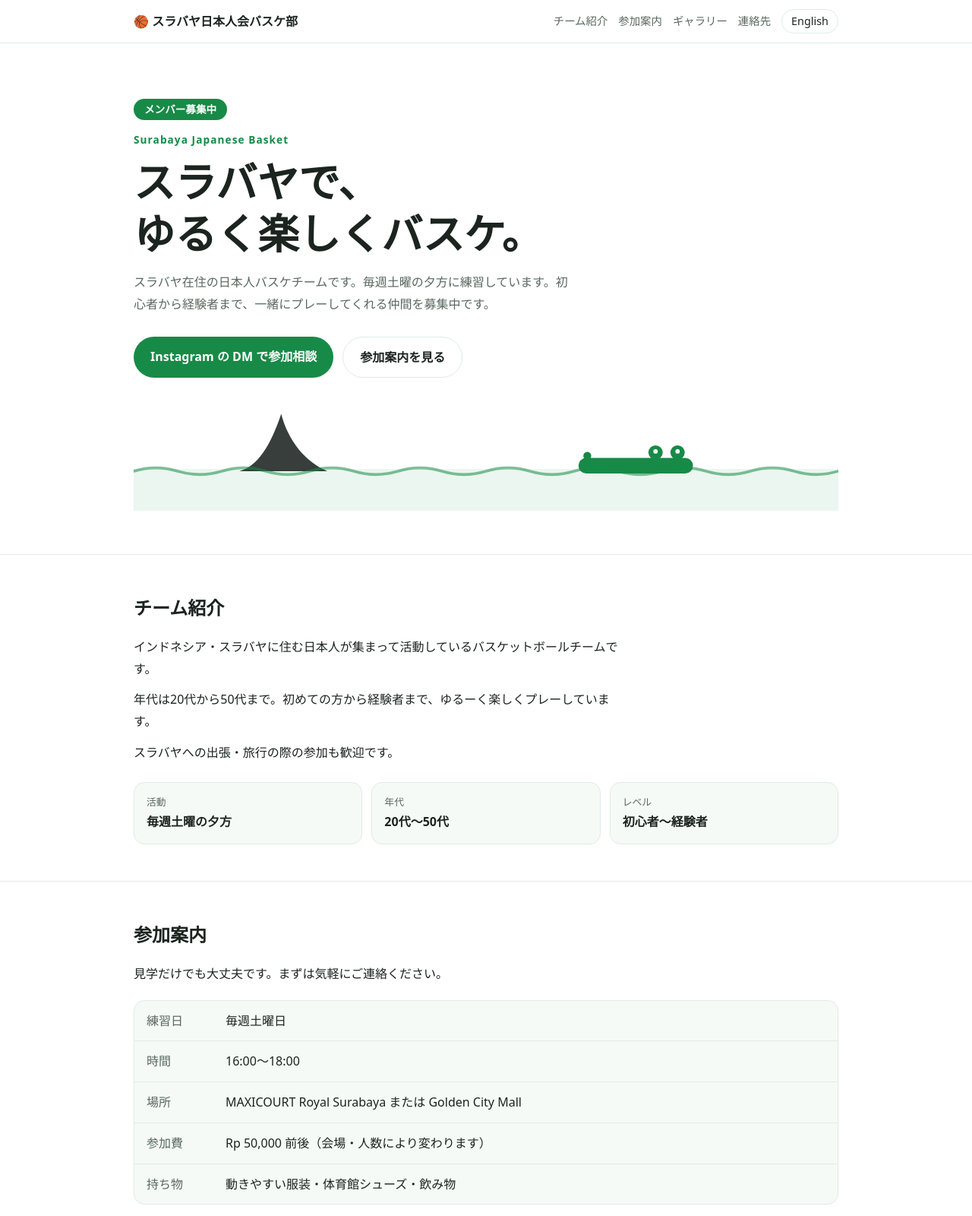
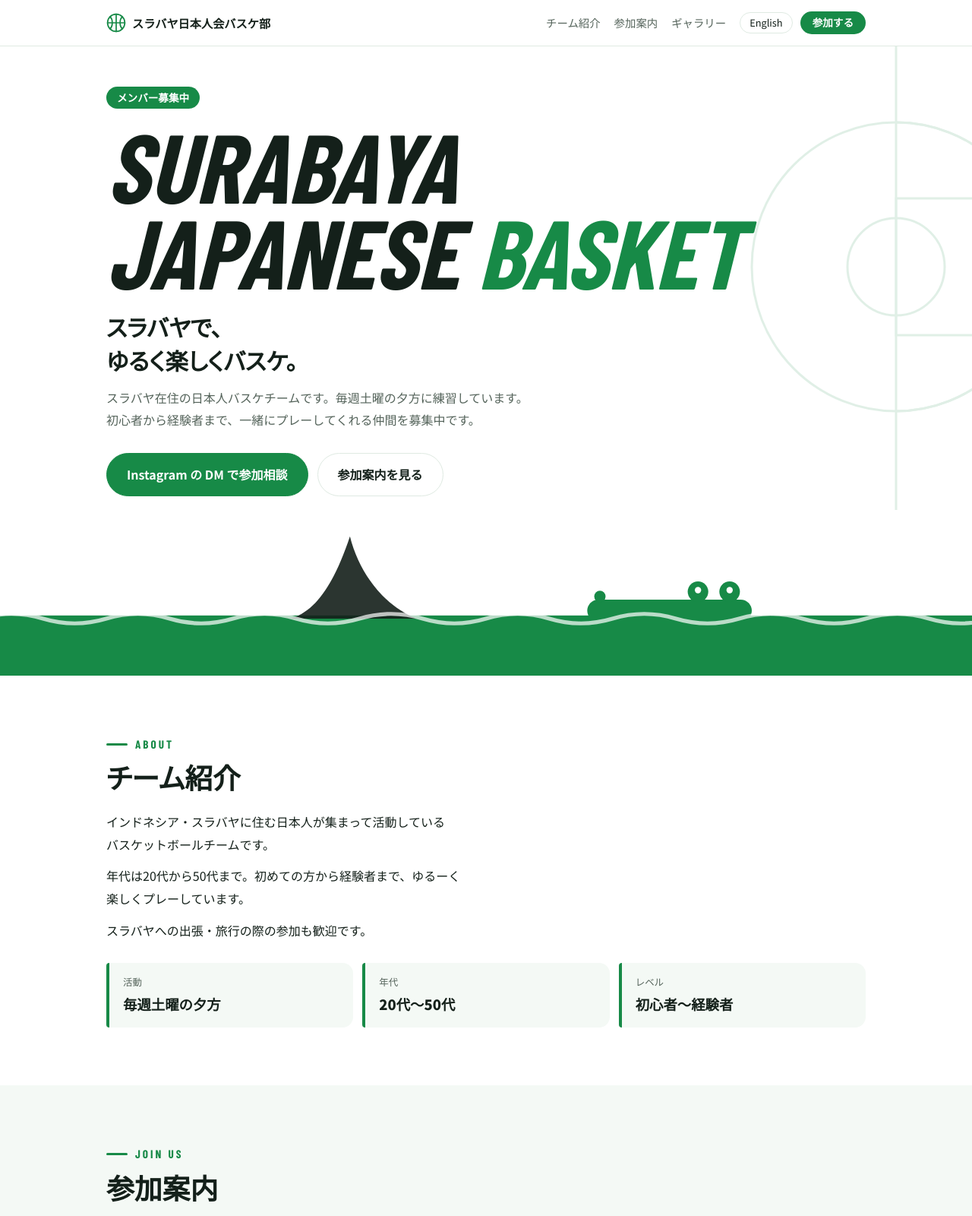
Before and after one commit to surabaya-japanese-basket/surabaya-japanese-basket.github.io, an Astro site: page / in a window 1280 px wide. Shown: the top 1600 px of the page at 76% size. Built offline with nearby package versions, Linux system fonts and the light colour scheme; Astro itself is replaced by a stand-in of ours; a web font is replaced by a local one.

Commit message:
Redesign with a sportier look
Add a large italic wordmark, court-line background, full-bleed
water band with the shark fin and crocodile, numbered section
kickers, a card grid for practice info, and a green closing CTA
band. Fix awkward Japanese line breaks and the mobile header, and
replace the emoji brand mark with an SVG ball.

Co-Authored-By: Claude Sonnet 5.5 <noreply@anthropic.com>

```diff
--- /dev/null
+++ b/src/components/CourtLines.astro
@@ -0,0 +1,27 @@
+---
+// バスケットコートのライン柄（ヒーローの背景装飾）
+---
+
+<svg class="court" viewBox="0 0 640 640" role="presentation" aria-hidden="true" focusable="false">
+  <circle cx="400" cy="320" r="190"></circle>
+  <circle cx="400" cy="320" r="64"></circle>
+  <line x1="400" y1="0" x2="400" y2="640"></line>
+  <rect x="400" y="230" width="240" height="180"></rect>
+  <path d="M400 130 A 190 190 0 0 1 400 510"></path>
+</svg>
+
+<style>
+  .court {
+    position: absolute;
+    right: -140px;
+    top: -30px;
+    width: 640px;
+    height: 640px;
+    max-width: none;
+    fill: none;
+    stroke: var(--color-accent);
+    stroke-width: 3;
+    opacity: 0.13;
+    pointer-events: none;
+  }
+</style>
--- a/src/components/Home.astro
+++ b/src/components/Home.astro
@@ -2,6 +2,7 @@
 import { Image } from 'astro:assets';
 import Base from '../layouts/Base.astro';
 import Mascots from './Mascots.astro';
+import CourtLines from './CourtLines.astro';
 import { ui, INSTAGRAM_URL, type Lang } from '../i18n/ui';
 
 interface Props {
@@ -22,21 +23,23 @@ const photos = Object.entries(
 
 <Base lang={lang}>
   <section class="hero">
-    <div class="wrap">
+    <CourtLines />
+    <div class="wrap hero-inner">
       <p class="badge">{t.hero.badge}</p>
-      <p class="eyebrow">{t.hero.eyebrow}</p>
+      <p class="wordmark" aria-hidden="true">SURABAYA<br />JAPANESE <em>BASKET</em></p>
       <h1>{t.hero.heading}</h1>
       <p class="lead">{t.hero.lead}</p>
       <div class="cta-row">
         <a class="btn" href={INSTAGRAM_URL} target="_blank" rel="noopener noreferrer">{t.hero.cta}</a>
         <a class="btn ghost" href="#join">{t.hero.ctaSub}</a>
       </div>
-      <Mascots />
     </div>
+    <Mascots bold />
   </section>
 
   <section class="block" id="about">
     <div class="wrap">
+      <p class="kicker">ABOUT</p>
       <h2>{t.about.heading}</h2>
       {t.about.body.map((p) => <p>{p}</p>)}
       <ul class="facts">
@@ -52,14 +55,15 @@ const photos = Object.entries(
     </div>
   </section>
 
-  <section class="block" id="join">
+  <section class="block tint" id="join">
     <div class="wrap">
+      <p class="kicker">JOIN US</p>
       <h2>{t.join.heading}</h2>
       <p>{t.join.lead}</p>
-      <dl class="rows">
+      <dl class="info-grid">
         {
-          t.join.rows.map((r) => (
-            <div>
+          t.join.rows.map((r, i) => (
+            <div class:list={['info', { big: i === 1, wide: i === 2 }]}>
               <dt>{r.label}</dt>
               <dd>{r.value}</dd>
             </div>
@@ -72,6 +76,7 @@ const photos = Object.entries(
 
   <section class="block" id="gallery">
     <div class="wrap">
+      <p class="kicker">GALLERY</p>
       <h2>{t.gallery.heading}</h2>
       <p>{t.gallery.lead}</p>
       {
@@ -89,15 +94,16 @@ const photos = Object.entries(
           </div>
         )
       }
-      <a class="btn" href={INSTAGRAM_URL} target="_blank" rel="noopener noreferrer">{t.gallery.cta}</a>
+      <a class="btn ghost" href={INSTAGRAM_URL} target="_blank" rel="noopener noreferrer">{t.gallery.cta}</a>
     </div>
   </section>
 
-  <section class="block" id="contact">
+  <section class="closing" id="contact">
     <div class="wrap">
-      <h2>{t.contact.heading}</h2>
+      <p class="kicker light">CONTACT</p>
+      <h2>{t.contact.title}</h2>
       <p>{t.contact.lead}</p>
-      <a class="btn" href={INSTAGRAM_URL} target="_blank" rel="noopener noreferrer">{t.contact.cta}</a>
+      <a class="btn invert" href={INSTAGRAM_URL} target="_blank" rel="noopener noreferrer">{t.contact.cta}</a>
     </div>
   </section>
 </Base>
--- a/src/components/Mascots.astro
+++ b/src/components/Mascots.astro
@@ -3,25 +3,27 @@
 // ユニフォームのロゴ素材を受け取ったら差し替える。市の公式紋章は使わない。
 interface Props {
   compact?: boolean;
+  bold?: boolean;
 }
-const { compact = false } = Astro.props;
+const { compact = false, bold = false } = Astro.props;
 ---
 
 <svg
-  class:list={['mascots', { compact }]}
+  class:list={['mascots', { compact, bold }]}
   viewBox="0 0 640 96"
+  preserveAspectRatio={bold ? 'xMidYMax slice' : 'xMidYMid meet'}
   role="presentation"
   aria-hidden="true"
   focusable="false"
 >
   <rect class="water" x="0" y="58" width="640" height="38"></rect>
-  <path class="fin" d="M96 60 C 112 56 124 38 134 8 C 140 32 156 52 176 60 Z"></path>
-  <rect class="croc" x="404" y="48" width="104" height="14" rx="7"></rect>
-  <circle class="croc" cx="412" cy="46" r="3.6"></circle>
+  <path class="fin" d="M196 60 C 212 56 224 38 234 8 C 240 32 256 52 276 60 Z"></path>
+  <rect class="croc" x="384" y="48" width="104" height="14" rx="7"></rect>
+  <circle class="croc" cx="392" cy="46" r="3.6"></circle>
+  <circle class="croc" cx="454" cy="43" r="6.5"></circle>
   <circle class="croc" cx="474" cy="43" r="6.5"></circle>
-  <circle class="croc" cx="494" cy="43" r="6.5"></circle>
+  <circle class="eye" cx="454" cy="42" r="2"></circle>
   <circle class="eye" cx="474" cy="42" r="2"></circle>
-  <circle class="eye" cx="494" cy="42" r="2"></circle>
   <path
     class="wave"
     d="M0 60 Q 20 54 40 60 T 80 60 T 120 60 T 160 60 T 200 60 T 240 60 T 280 60 T 320 60 T 360 60 T 400 60 T 440 60 T 480 60 T 520 60 T 560 60 T 600 60 T 640 60"
@@ -33,14 +35,17 @@ const { compact = false } = Astro.props;
     display: block;
     width: 100%;
     height: auto;
-    margin-top: 36px;
   }
   .mascots.compact {
     max-width: 320px;
     margin: 0 0 12px;
   }
+  .mascots.bold {
+    height: clamp(110px, 16vw, 200px);
+    margin: 0;
+  }
   .water { fill: var(--color-accent); opacity: 0.08; }
-  .fin { fill: var(--color-text); opacity: 0.88; }
+  .fin { fill: var(--color-text); opacity: 0.9; }
   .croc { fill: var(--color-accent); }
   .eye { fill: var(--color-bg); }
   .wave {
@@ -50,4 +55,7 @@ const { compact = false } = Astro.props;
     stroke-linecap: round;
     opacity: 0.55;
   }
+  /* ヒーロー下端の帯: 水面を濃い緑にして画面幅いっぱいに敷く */
+  .bold .water { opacity: 1; }
+  .bold .wave { stroke: var(--color-bg); opacity: 0.7; }
 </style>
--- a/src/i18n/ui.ts
+++ b/src/i18n/ui.ts
@@ -14,7 +14,7 @@ export const ui = {
     title: 'スラバヤ日本人会バスケ部 | スラバヤ在住の日本人バスケチーム',
     description:
       'インドネシア・スラバヤ在住の日本人バスケチーム。毎週土曜の夕方に練習しています。初心者から経験者まで、ゆるーく活動中。',
-    nav: { about: 'チーム紹介', join: '参加案内', gallery: 'ギャラリー', contact: '連絡先' },
+    nav: { about: 'チーム紹介', join: '参加案内', gallery: 'ギャラリー', contact: '連絡先', cta: '参加する' },
     hero: {
       badge: 'メンバー募集中',
       eyebrow: 'Surabaya Japanese Basket',
@@ -57,6 +57,7 @@ export const ui = {
     },
     contact: {
       heading: '連絡先',
+      title: '一緒に、バスケしませんか？',
       lead: '参加希望・見学・スラバヤ出張時の参加など、Instagram の DM からお気軽にどうぞ。',
       cta: 'Instagram で DM する',    },
     tagline: 'スラバヤは、Sura（サメ）と Baya（ワニ）の街。',
@@ -68,7 +69,7 @@ export const ui = {
     title: 'Surabaya Japanese Basket | A friendly basketball team in Surabaya',
     description:
       'A basketball team of Japanese residents in Surabaya, Indonesia. We practice every Saturday evening. Beginners to experienced players are all welcome.',
-    nav: { about: 'About', join: 'Join us', gallery: 'Gallery', contact: 'Contact' },
+    nav: { about: 'About', join: 'Join us', gallery: 'Gallery', contact: 'Contact', cta: 'Join' },
     hero: {
       badge: 'Players wanted',
       eyebrow: 'Surabaya Japanese Basket',
@@ -111,6 +112,7 @@ export const ui = {
     },
     contact: {
       heading: 'Contact',
+      title: 'Come play with us.',
       lead: 'To join, visit, or drop in while you are in Surabaya, send us a DM on Instagram.',
       cta: 'DM us on Instagram',    },
     tagline: 'Surabaya: the city of Sura (shark) and Baya (crocodile).',
--- a/src/layouts/Base.astro
+++ b/src/layouts/Base.astro
@@ -1,7 +1,7 @@
 ---
 import '../styles/global.css';
 import Mascots from '../components/Mascots.astro';
-import { ui, languages, type Lang } from '../i18n/ui';
+import { ui, languages, INSTAGRAM_URL, type Lang } from '../i18n/ui';
 
 interface Props {
   lang: Lang;
@@ -26,18 +26,32 @@ const href = (l: Lang) => (l === 'ja' ? `${base}/` : `${base}/en/`);
     <link rel="icon" type="image/svg+xml" href={`${base}/favicon.svg`} />
     <link rel="alternate" hreflang="ja" href={href('ja')} />
     <link rel="alternate" hreflang="en" href={href('en')} />
+    <link rel="preconnect" href="https://fonts.googleapis.com" />
+    <link rel="preconnect" href="https://fonts.gstatic.com" crossorigin />
+    <link
+      rel="stylesheet"
+      href="https://fonts.googleapis.com/css2?family=Barlow+Condensed:ital,wght@0,700;1,800&family=Noto+Sans+JP:wght@400;700;900&display=swap"
+    />
     <meta name="generator" content={Astro.generator} />
   </head>
   <body>
     <header class="header">
       <div class="wrap">
-        <a class="brand" href={href(lang)}>🏀 {t.siteName}</a>
+        <a class="brand" href={href(lang)}>
+          <svg class="ball" viewBox="0 0 24 24" aria-hidden="true" focusable="false">
+            <circle cx="12" cy="12" r="10.5"></circle>
+            <path d="M12 1.5v21M1.5 12h21M4.6 4.6c3.6 3.6 3.6 11.2 0 14.8M19.4 4.6c-3.6 3.6-3.6 11.2 0 14.8"></path>
+          </svg>
+          <span>{t.siteName}</span>
+        </a>
         <nav class="nav" aria-label="Main">
-          <a href="#about">{t.nav.about}</a>
-          <a href="#join">{t.nav.join}</a>
-          <a href="#gallery">{t.nav.gallery}</a>
-          <a href="#contact">{t.nav.contact}</a>
+          <div class="nav-links">
+            <a href="#about">{t.nav.about}</a>
+            <a href="#join">{t.nav.join}</a>
+            <a href="#gallery">{t.nav.gallery}</a>
+          </div>
           <a class="lang" href={href(other)} hreflang={other} lang={other}>{languages[other]}</a>
+          <a class="nav-cta" href={INSTAGRAM_URL} target="_blank" rel="noopener noreferrer">{t.nav.cta}</a>
         </nav>
       </div>
     </header>
--- a/src/styles/global.css
+++ b/src/styles/global.css
@@ -1,115 +1,105 @@
 :root {
-  /* チームカラー: 白8 : 緑2。ロゴを受け取ったら緑の色味だけ合わせる */
+  /* チームカラー: 白8 : 緑2。ユニフォーム/ロゴを受け取ったら緑の色味だけ合わせる */
   --color-bg: #ffffff;
-  --color-surface: #f5faf6;
-  --color-text: #1c2420;
-  --color-muted: #5a6860;
+  --color-surface: #f4f9f5;
+  --color-text: #14201a;
+  --color-muted: #55645b;
   --color-accent: #178a47;
   --color-accent-ink: #ffffff;
-  --color-line: #e1ebe4;
+  --color-line: #dfeae2;
   --radius: 14px;
-  --max: 960px;
+  --max: 1040px;
+  --display: 'Barlow Condensed', 'Arial Narrow', 'Noto Sans JP', sans-serif;
 }
 
 @media (prefers-color-scheme: dark) {
   :root {
-    --color-bg: #121714;
-    --color-surface: #1a211c;
+    --color-bg: #0f1511;
+    --color-surface: #161e18;
     --color-text: #eef3ef;
     --color-muted: #a3b0a7;
     --color-accent: #4ade80;
     --color-accent-ink: #0b1a10;
-    --color-line: #2a342d;
+    --color-line: #26312a;
   }
 }
 
 * { box-sizing: border-box; }
 
-html { scroll-behavior: smooth; }
+html { scroll-behavior: smooth; scroll-padding-top: 64px; }
 
 body {
   margin: 0;
   background: var(--color-bg);
   color: var(--color-text);
-  font-family: system-ui, -apple-system, 'Hiragino Sans', 'Noto Sans JP', 'Yu Gothic', sans-serif;
-  line-height: 1.8;
+  font-family: 'Noto Sans JP', system-ui, -apple-system, 'Hiragino Sans', 'Yu Gothic', sans-serif;
+  line-height: 1.85;
+  word-break: auto-phrase;
+  line-break: strict;
+  -webkit-text-size-adjust: 100%;
 }
 
 a { color: inherit; }
+p { text-wrap: pretty; }
+h1, h2 { text-wrap: balance; font-feature-settings: 'palt'; }
 
-.wrap {
-  max-width: var(--max);
-  margin: 0 auto;
-  padding: 0 16px;
-}
+.wrap { max-width: var(--max); margin: 0 auto; padding: 0 20px; }
 
+/* ---------- header ---------- */
 .header {
   position: sticky;
   top: 0;
   z-index: 10;
-  background: color-mix(in srgb, var(--color-bg) 88%, transparent);
-  backdrop-filter: blur(8px);
+  background: color-mix(in srgb, var(--color-bg) 90%, transparent);
+  backdrop-filter: blur(10px);
   border-bottom: 1px solid var(--color-line);
 }
+.header .wrap { display: flex; align-items: center; justify-content: space-between; gap: 12px; min-height: 60px; }
 
-.header .wrap {
-  display: flex;
-  align-items: center;
-  justify-content: space-between;
-  gap: 12px;
-  min-height: 56px;
+.brand { display: flex; align-items: center; gap: 8px; font-weight: 900; text-decoration: none; min-width: 0; }
+.brand span { white-space: nowrap; overflow: hidden; text-overflow: ellipsis; font-size: 0.95rem; }
+.ball { width: 26px; height: 26px; flex: none; fill: none; stroke: var(--color-accent); stroke-width: 1.6; stroke-linecap: round; }
+
+.nav { display: flex; align-items: center; gap: 10px; flex: none; }
+.nav-links { display: none; gap: 18px; margin-right: 8px; }
+.nav-links a { text-decoration: none; font-size: 0.9rem; color: var(--color-muted); }
+.nav-links a:hover { color: var(--color-text); }
+.nav .lang {
+  text-decoration: none;
+  font-size: 0.8rem;
+  border: 1px solid var(--color-line);
+  border-radius: 999px;
+  padding: 3px 12px;
+  line-height: 1.6;
+}
+.nav-cta {
+  text-decoration: none;
+  font-size: 0.85rem;
+  font-weight: 700;
+  background: var(--color-accent);
+  color: var(--color-accent-ink);
+  border-radius: 999px;
+  padding: 4px 16px;
+  line-height: 1.6;
+}
+@media (min-width: 760px) { .nav-links { display: flex; } }
+@media (max-width: 440px) {
+  .brand span { font-size: 0.8rem; }
+  .brand { gap: 6px; }
+  .ball { width: 22px; height: 22px; }
+  .nav { gap: 6px; }
+  .nav .lang { padding: 3px 9px; font-size: 0.75rem; }
+  .nav-cta { padding: 4px 12px; font-size: 0.8rem; }
+  .header .wrap { padding: 0 14px; }
 }
 
-.brand { font-weight: 700; text-decoration: none; }
-
-.nav { display: flex; align-items: center; gap: 4px 14px; flex-wrap: wrap; justify-content: flex-end; }
-.nav a { text-decoration: none; font-size: 0.9rem; color: var(--color-muted); }
-.nav a:hover { color: var(--color-text); }
-.nav .lang {
-  border: 1px solid var(--color-line);
-  border-radius: 999px;
-  padding: 2px 12px;
-  color: var(--color-text);
-}
-
-.hero { padding: 72px 0 56px; }
-.eyebrow {
-  color: var(--color-accent);
-  font-weight: 700;
-  letter-spacing: 0.08em;
-  font-size: 0.85rem;
-  margin: 0 0 8px;
-}
-.hero h1 {
-  font-size: clamp(2rem, 7vw, 3.4rem);
-  line-height: 1.25;
-  margin: 0 0 16px;
-  white-space: pre-line;
-}
-.hero p.lead { color: var(--color-muted); max-width: 36em; margin: 0 0 28px; }
-
-.btn {
-  display: inline-block;
-  background: var(--color-accent);
-  color: var(--color-accent-ink);
-  padding: 12px 22px;
-  border-radius: 999px;
-  font-weight: 700;
-  text-decoration: none;
-}
-.btn:hover { filter: brightness(1.06); }
-.btn.ghost {
-  background: transparent;
-  color: var(--color-text);
-  border: 1.5px solid var(--color-line);
-}
-.btn.ghost:hover { border-color: var(--color-accent); filter: none; }
-
-.cta-row { display: flex; flex-wrap: wrap; gap: 12px; }
+/* ---------- hero ---------- */
+.hero { position: relative; overflow: hidden; padding-top: 52px; }
+.hero-inner { position: relative; z-index: 1; padding-bottom: 36px; }
 
 .badge {
   display: inline-block;
-  margin: 0 0 14px;
+  margin: 0 0 18px;
   padding: 2px 14px;
   border-radius: 999px;
   background: var(--color-accent);
@@ -118,51 +108,106 @@ a { color: inherit; }
   font-size: 0.85rem;
 }
 
-.footer .tagline { margin: 0 0 4px; }
-.footer p { margin: 0; }
+.wordmark {
+  font-family: var(--display);
+  font-weight: 800;
+  font-style: italic;
+  text-transform: uppercase;
+  font-size: clamp(3.2rem, 14vw, 8rem);
+  line-height: 0.88;
+  letter-spacing: -0.005em;
+  margin: 0 0 22px;
+}
+.wordmark em { font-style: italic; color: var(--color-accent); }
 
-section.block { padding: 48px 0; border-top: 1px solid var(--color-line); }
-section.block h2 { font-size: 1.5rem; margin: 0 0 16px; }
-section.block p { margin: 0 0 12px; max-width: 40em; }
+.hero h1 {
+  font-size: clamp(1.3rem, 3.6vw, 1.9rem);
+  font-weight: 900;
+  line-height: 1.45;
+  margin: 0 0 12px;
+  white-space: pre-line;
+}
+.hero .lead { color: var(--color-muted); max-width: 36em; margin: 0 0 28px; }
+
+.cta-row { display: flex; flex-wrap: wrap; gap: 12px; }
+@media (max-width: 480px) { .cta-row .btn { flex: 1 1 100%; text-align: center; } }
+
+.btn {
+  display: inline-block;
+  background: var(--color-accent);
+  color: var(--color-accent-ink);
+  padding: 13px 26px;
+  border-radius: 999px;
+  font-weight: 700;
+  text-decoration: none;
+  border: 1.5px solid var(--color-accent);
+  transition: transform 0.15s ease, filter 0.15s ease;
+}
+.btn:hover { filter: brightness(1.07); transform: translateY(-1px); }
+.btn.ghost { background: transparent; color: var(--color-text); border-color: var(--color-line); }
+.btn.ghost:hover { border-color: var(--color-accent); filter: none; }
+.btn.invert { background: var(--color-accent-ink); color: var(--color-accent); border-color: var(--color-accent-ink); }
+
+/* ---------- sections ---------- */
+section.block { padding: 76px 0; }
+section.block.tint { background: var(--color-surface); }
+section.block p, .closing p { margin: 0 0 12px; max-width: 40em; }
+
+.kicker {
+  display: flex;
+  align-items: center;
+  gap: 10px;
+  font-family: var(--display);
+  font-weight: 700;
+  letter-spacing: 0.2em;
+  font-size: 0.95rem;
+  color: var(--color-accent);
+  margin: 0 0 6px !important;
+}
+.kicker::before { content: ''; width: 28px; height: 3px; border-radius: 2px; background: currentColor; }
+
+h2 { font-size: clamp(1.6rem, 4.6vw, 2.3rem); font-weight: 900; line-height: 1.3; margin: 0 0 20px; }
 
 .facts {
   display: grid;
-  grid-template-columns: repeat(auto-fit, minmax(160px, 1fr));
+  grid-template-columns: repeat(auto-fit, minmax(190px, 1fr));
   gap: 12px;
-  margin: 24px 0 0;
+  margin: 28px 0 0;
   padding: 0;
   list-style: none;
 }
 .facts li {
   background: var(--color-surface);
-  border: 1px solid var(--color-line);
-  border-radius: var(--radius);
-  padding: 14px 16px;
+  border-left: 4px solid var(--color-accent);
+  border-radius: 4px var(--radius) var(--radius) 4px;
+  padding: 14px 18px;
 }
-.facts .k { display: block; color: var(--color-muted); font-size: 0.8rem; }
-.facts .v { font-weight: 700; }
+.facts .k { display: block; color: var(--color-muted); font-size: 0.78rem; }
+.facts .v { font-weight: 900; font-size: 1.15rem; }
 
-dl.rows { margin: 20px 0; border: 1px solid var(--color-line); border-radius: var(--radius); overflow: hidden; background: var(--color-surface); }
-dl.rows div { display: flex; gap: 16px; padding: 12px 16px; border-top: 1px solid var(--color-line); }
-dl.rows div:first-child { border-top: 0; }
-dl.rows dt { width: 5.5em; color: var(--color-muted); flex: none; }
-dl.rows dd { margin: 0; }
-.note { color: var(--color-muted); font-size: 0.9rem; }
+.info-grid { display: grid; grid-template-columns: 1fr; gap: 12px; margin: 24px 0 18px; }
+@media (min-width: 760px) {
+  /* 3列: 1段目 日・時間・参加費 / 2段目 場所(2列分)・持ち物 */
+  .info-grid { grid-template-columns: repeat(3, 1fr); grid-auto-flow: dense; }
+  .info.wide { grid-column: span 2; }
+}
+.info { background: var(--color-bg); border: 1px solid var(--color-line); border-radius: var(--radius); padding: 16px 20px; }
+.info dt { color: var(--color-accent); font-size: 0.78rem; font-weight: 700; letter-spacing: 0.06em; margin: 0 0 2px; }
+.info dd { margin: 0; font-weight: 700; font-size: 1.1rem; line-height: 1.5; }
+.info.big dd { font-family: var(--display); font-size: 2rem; line-height: 1.2; }
 
-.gallery-grid {
-  display: grid;
-  grid-template-columns: repeat(auto-fill, minmax(150px, 1fr));
-  gap: 10px;
-  margin: 20px 0;
+section.block p.note {
+  max-width: none;
+  background: var(--color-bg);
+  border-left: 4px solid var(--color-line);
+  padding: 12px 16px;
+  border-radius: 4px var(--radius) var(--radius) 4px;
+  color: var(--color-muted);
+  font-size: 0.92rem;
 }
-.gallery-grid img {
-  width: 100%;
-  height: auto;
-  aspect-ratio: 1;
-  object-fit: cover;
-  border-radius: var(--radius);
-  display: block;
-}
+
+.gallery-grid { display: grid; grid-template-columns: repeat(auto-fill, minmax(150px, 1fr)); gap: 10px; margin: 22px 0; }
+.gallery-grid img { width: 100%; height: auto; aspect-ratio: 1; object-fit: cover; border-radius: var(--radius); display: block; }
 .gallery-grid .ph {
   aspect-ratio: 1;
   display: grid;
@@ -174,4 +219,17 @@ dl.rows dd { margin: 0; }
   background: var(--color-surface);
 }
 
-.footer { border-top: 1px solid var(--color-line); padding: 28px 0 40px; color: var(--color-muted); font-size: 0.85rem; }
+/* ---------- closing CTA ---------- */
+.closing { background: var(--color-accent); color: var(--color-accent-ink); padding: 72px 0; }
+.closing h2 { font-size: clamp(1.9rem, 6.4vw, 3.2rem); margin-bottom: 14px; }
+.kicker.light { color: var(--color-accent-ink); opacity: 0.85; }
+
+/* ---------- footer ---------- */
+.footer { padding: 36px 0 44px; color: var(--color-muted); font-size: 0.85rem; }
+.footer .tagline { margin: 0 0 4px; }
+.footer p { margin: 0; }
+
+@media (prefers-reduced-motion: reduce) {
+  html { scroll-behavior: auto; }
+  .btn { transition: none; }
+}
```
